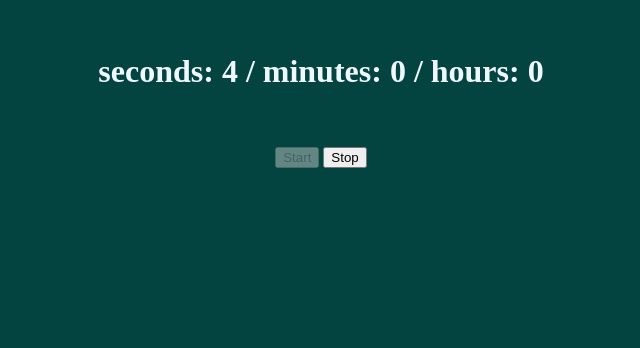
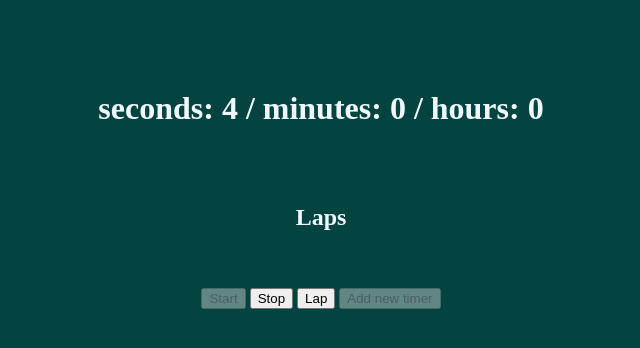
Before and after one commit to oriapp/timer, a plain HTML site: page index.html in a window 1280 px wide. Shown: the part 130-478 px from the top of the page, without its empty margins (319-959 px from the left). Drawn offline with Linux system fonts and the light colour scheme.

Commit message:
Update index.html

```diff
--- a/index.html
+++ b/index.html
@@ -18,18 +18,22 @@
 <body>
     <h1 id="textInner"></h1>
     <br><br>
+    <h2>Laps</h2>
+    <br>
+    <h3 id="lapss"></h3>
     <button onclick="btnClickStart()" id="btn_start">Start</button>
     <button onclick="btnClickStop()" id="btn_stop">Stop</button>
+    <button onclick="btnLapAdd()" id="btn_lap">Lap</button>
+    <button onclick="newTimerAdd()" disabled>Add new timer</button>
     <script>
         let seconds = 0.00
         let minutes = 0
         let hours = 0;
-
+        let how = 1;
+        let laps = 0;
 
     function firstFunc(){
-        let data = textInner.innerHTML = `seconds: ${seconds}  /  minutes: ${minutes}  /  hours: ${hours}`;
-
-
+        let data = textInner.innerHTML = `<br> seconds: ${seconds}  /  minutes: ${minutes}  /  hours: ${hours}`.repeat(how) + `<br>`;
         if(seconds >= 60){
             seconds = 0;
             minutes = minutes + 1;
@@ -38,7 +42,6 @@
             seconds++;
             data
         }
-
         if(minutes >= 59){
             seconds = 0;
             minutes = 0;
@@ -46,18 +49,19 @@
             data
         }
     }
-
     let intr = setInterval(firstFunc, 1000)
     window.onload = function(){
         intr;
         btn_start.disabled = true
     }
 
+
     window.onunload = function(){
         localStorage.setItem('seconds', seconds)
         localStorage.setItem('minutes', minutes)
         localStorage.setItem('hours', hours)
     }
+
 
     function btnClickStart(){
         setInterval(firstFunc, 1000)
@@ -66,6 +70,7 @@
         console.log("function has been started")
     }
 
+
     function btnClickStop(){
         clearInterval(intr)
         btn_stop.disabled = true
@@ -73,6 +78,18 @@
         console.log("function has been stopped")
     }
 
+    function btnLapAdd(){
+        laps++
+        lapss.innerHTML += `[${laps}] - seconds ${seconds} minutes ${minutes} hours ${hours} <br>`;
+        console.log("lap has been added " + laps)
+    }
+
+
+    function newTimerAdd(){
+        let data = textInner.innerHTML = `<br> seconds: ${seconds}  /  minutes: ${minutes}  /  hours: ${hours}`.repeat(how++) + `<br>`;
+        data;
+        console.log("new timer has been added")
+    }
     /* made by R C N#0001 AKA Ori Appelbaum */
     </script>
 </body>
```
